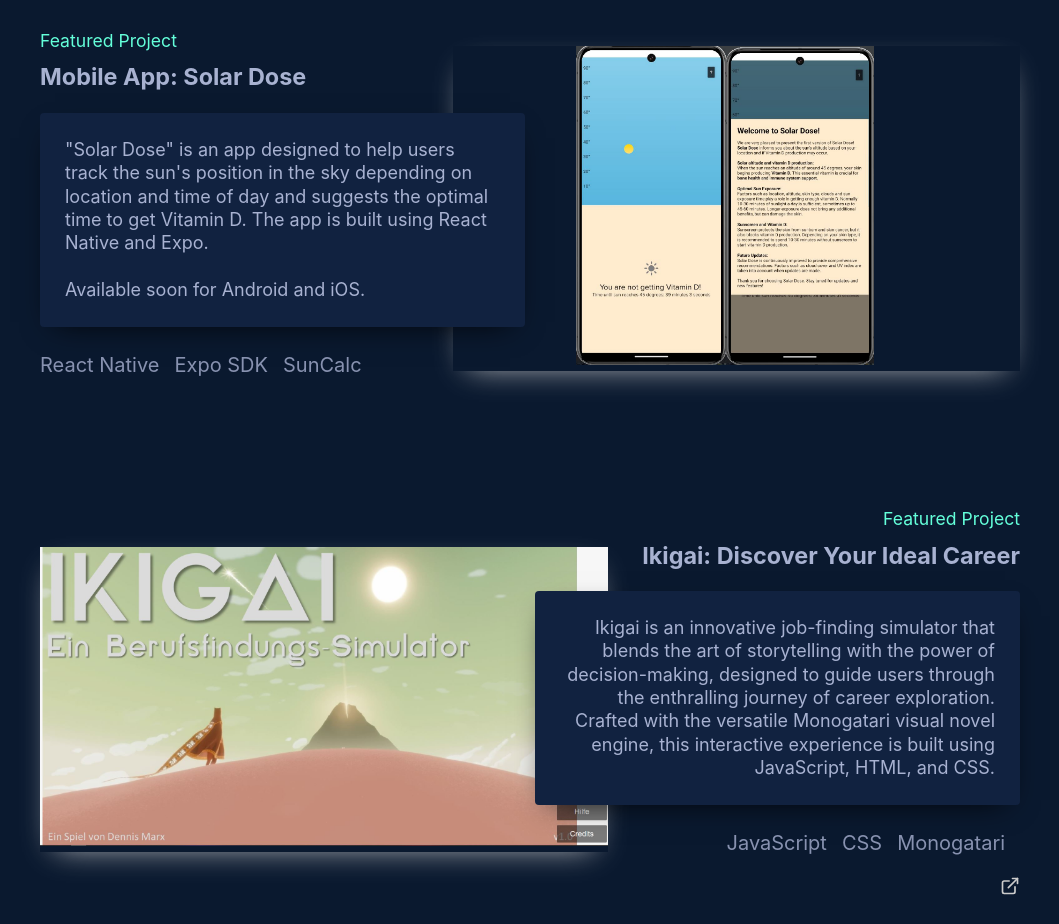
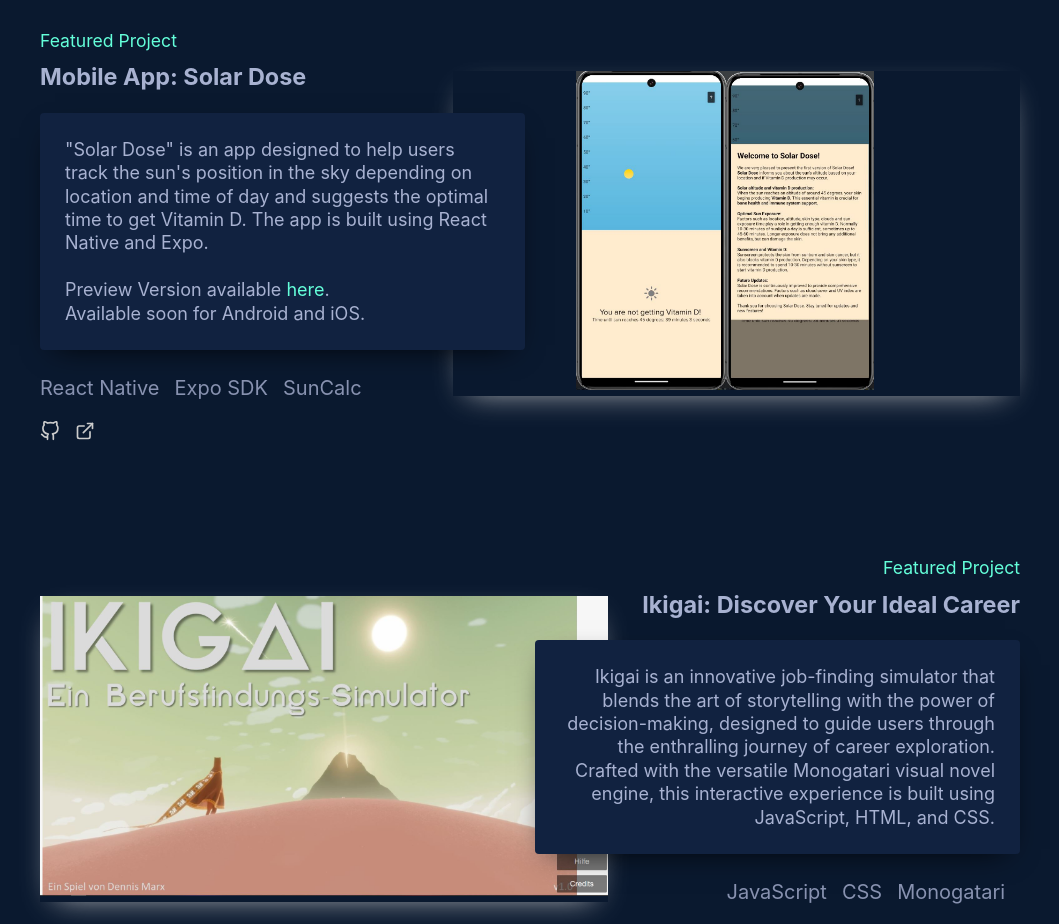
Before and after one commit to denmarx/resume23-24, a React (Create React App) app: page / in a window 1280 px wide. Shown: the part 2660-3584 px from the top of the page, without its empty margins (110-1169 px from the left). Built offline with nearby package versions, Linux system fonts and the light colour scheme.

Commit message:
added expo demo, fixed project content responsive bug

```diff
--- a/src/components/Content/Projects.js
+++ b/src/components/Content/Projects.js
@@ -112,6 +112,8 @@ const Projects = () => {
                   Native and Expo.
                   <br></br>
                   <br></br>
+                  Preview Version available{' '}
+                  <a href='https://snack.expo.dev/@denmarx/github.com-denmarx-expo-vitamind'>here</a>.<br></br>
                   Available soon for Android and iOS.
                 </p>
               </div>
@@ -120,10 +122,10 @@ const Projects = () => {
                 <li>Expo SDK</li>
                 <li>SunCalc</li>
               </ul>
-              {/* <div className={styles.projectLinks}>
+              <div className={styles.projectLinks}>
                 <a
                   className={styles.githubLink}
-                  href='/'
+                  href='https://github.com/denmarx/expo-vitamind'
                   aria-label='GitHub Link'
                   rel='noopener noreferrer'
                   target='_blank'
@@ -143,7 +145,12 @@ const Projects = () => {
                     <path d='M9 19c-5 1.5-5-2.5-7-3m14 6v-3.87a3.37 3.37 0 0 0-.94-2.61c3.14-.35 6.44-1.54 6.44-7A5.44 5.44 0 0 0 20 4.77 5.07 5.07 0 0 0 19.91 1S18.73.65 16 2.48a13.38 13.38 0 0 0-7 0C6.27.65 5.09 1 5.09 1A5.07 5.07 0 0 0 5 4.77a5.44 5.44 0 0 0-1.5 3.78c0 5.42 3.3 6.61 6.44 7A3.37 3.37 0 0 0 9 18.13V22'></path>
                   </svg>
                 </a>
-                <a href='/' aria-label='External Link' rel='noopener noreferrer' target='_blank'>
+                <a
+                  href='https://snack.expo.dev/@denmarx/github.com-denmarx-expo-vitamind'
+                  aria-label='External Link'
+                  rel='noopener noreferrer'
+                  target='_blank'
+                >
                   <svg
                     xmlns='http://www.w3.org/2000/svg'
                     role='img'
@@ -161,11 +168,15 @@ const Projects = () => {
                     <line x1='10' y1='14' x2='21' y2='3'></line>
                   </svg>
                 </a>
-              </div> */}
+              </div>
             </div>
           </div>
           <div className={styles.projectImage}>
-            <a href='/' rel='noopener noreferrer' target='_blank'>
+            <a
+              href='https://snack.expo.dev/@denmarx/github.com-denmarx-expo-vitamind'
+              rel='noopener noreferrer'
+              target='_blank'
+            >
               <div className={styles.imageWrapper}>
                 <img aria-hidden='true' data-placeholder-image='' decoding='async' src={v1_website} alt=''></img>
               </div>
@@ -298,79 +309,6 @@ const Projects = () => {
             </a>
           </div>
         </li>
-
-        {/* <li className={styles.styledProject} ref={addRef(0.6)}>
-          <div className={styles.projectContent}>
-            <div>
-              <p className={styles.projectOverline}>Featured Project</p>
-              <h3 className={styles.projectTitle}>
-                <a href='https://www.dennis-marx.de' rel='noopener noreferrer' target='_blank'>
-                  Vanilla Web Design
-                </a>
-              </h3>
-              <div className={styles.projectDescription}>
-                <p>
-                  This website exemplifies the efficient and effective use of fundamental web technologies: vanilla
-                  JavaScript, CSS, and HTML. It's a straightforward showcase of how these core tools can create a
-                  functional and well-designed web experience.
-                </p>
-              </div>
-              <ul className={styles.projectTechList}>
-                <li>JavaScript</li>
-                <li>CSS</li>
-              </ul>
-              <div className={styles.projectLinks}>
-                <a
-                  className={styles.githubLink}
-                  href='/'
-                  aria-label='GitHub Link'
-                  rel='noopener noreferrer'
-                  target='_blank'
-                >
-                  <svg
-                    xmlns='http://www.w3.org/2000/svg'
-                    role='img'
-                    viewBox='0 0 24 24'
-                    fill='none'
-                    stroke='currentColor'
-                    strokeWidth='2'
-                    strokeLinecap='round'
-                    strokeLinejoin='round'
-                    className={styles.feather}
-                  >
-                    <title>GitHub</title>
-                    <path d='M9 19c-5 1.5-5-2.5-7-3m14 6v-3.87a3.37 3.37 0 0 0-.94-2.61c3.14-.35 6.44-1.54 6.44-7A5.44 5.44 0 0 0 20 4.77 5.07 5.07 0 0 0 19.91 1S18.73.65 16 2.48a13.38 13.38 0 0 0-7 0C6.27.65 5.09 1 5.09 1A5.07 5.07 0 0 0 5 4.77a5.44 5.44 0 0 0-1.5 3.78c0 5.42 3.3 6.61 6.44 7A3.37 3.37 0 0 0 9 18.13V22'></path>
-                  </svg>
-                </a>
-                <a href='/' aria-label='External Link' rel='noopener noreferrer' target='_blank'>
-                  <svg
-                    xmlns='http://www.w3.org/2000/svg'
-                    role='img'
-                    viewBox='0 0 24 24'
-                    fill='none'
-                    stroke='currentColor'
-                    stroke-width='2'
-                    stroke-linecap='round'
-                    stroke-linejoin='round'
-                    className={styles.feather}
-                  >
-                    <title>External Link</title>
-                    <path d='M18 13v6a2 2 0 0 1-2 2H5a2 2 0 0 1-2-2V8a2 2 0 0 1 2-2h6'></path>
-                    <polyline points='15 3 21 3 21 9'></polyline>
-                    <line x1='10' y1='14' x2='21' y2='3'></line>
-                  </svg>
-                </a>
-              </div>
-            </div>
-          </div>
-          <div className={styles.projectImage}>
-            <a href='/' rel='noopener noreferrer' target='_blank'>
-              <div className={styles.imageWrapper}>
-                <img aria-hidden='true' data-placeholder-image='' decoding='async' src={v1_website} alt=''></img>
-              </div>
-            </a>
-          </div>
-        </li> */}
       </ul>
     </section>
   );
--- a/src/components/Content/Projects.module.css
+++ b/src/components/Content/Projects.module.css
@@ -96,6 +96,16 @@
   font-size: 18px;
 }
 
+.projectDescription a {
+  text-decoration: none;
+  color: var(--green);
+}
+
+.projectDescription a:hover {
+  color: var(--lightest-slate);
+  transition: 0.3s ease-in-out;
+}
+
 .projectImage a::before {
   content: '';
   position: absolute;
@@ -189,6 +199,11 @@
     background-color: var(--green-tint);
     /* opacity: 0.8; */
   }
+  .styledProject:nth-of-type(2n + 1) .projectContent {
+    grid-area: 1/1/-1/-1;
+    background-color: var(--green-tint);
+  }
+
   .projectOverline {
     opacity: 1;
   }
@@ -213,6 +228,11 @@
   .styledProject .projectImage {
     grid-column: 1/-1;
   }
+
+  .styledProject:nth-of-type(2n + 1) .projectImage {
+    grid-column: 1/-1;
+  }
+
   .styledProject .projectImage a {
     position: relative;
     height: 100%;
```
